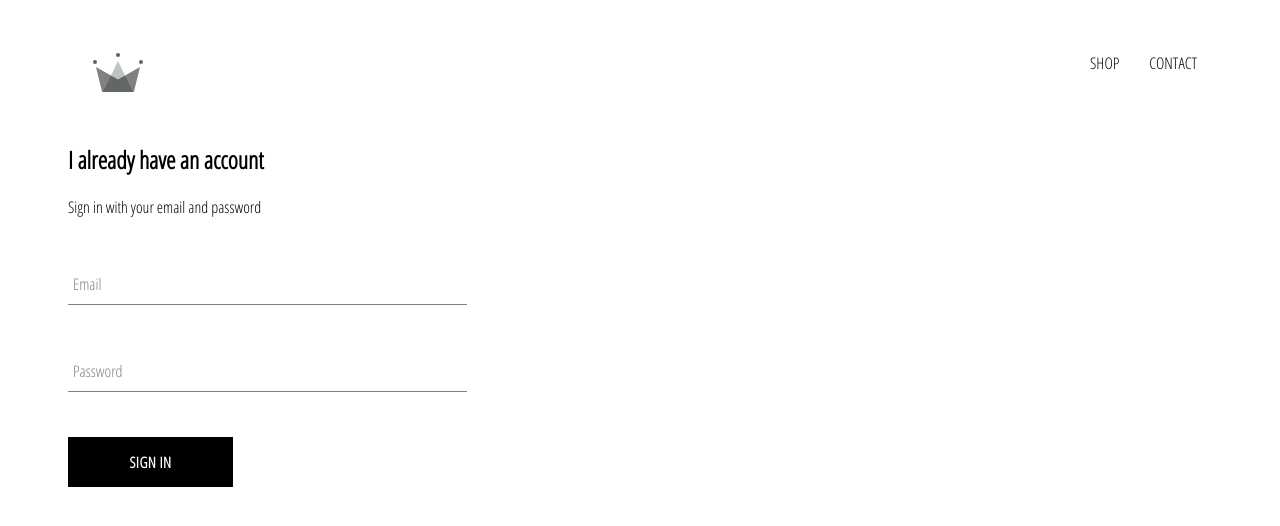
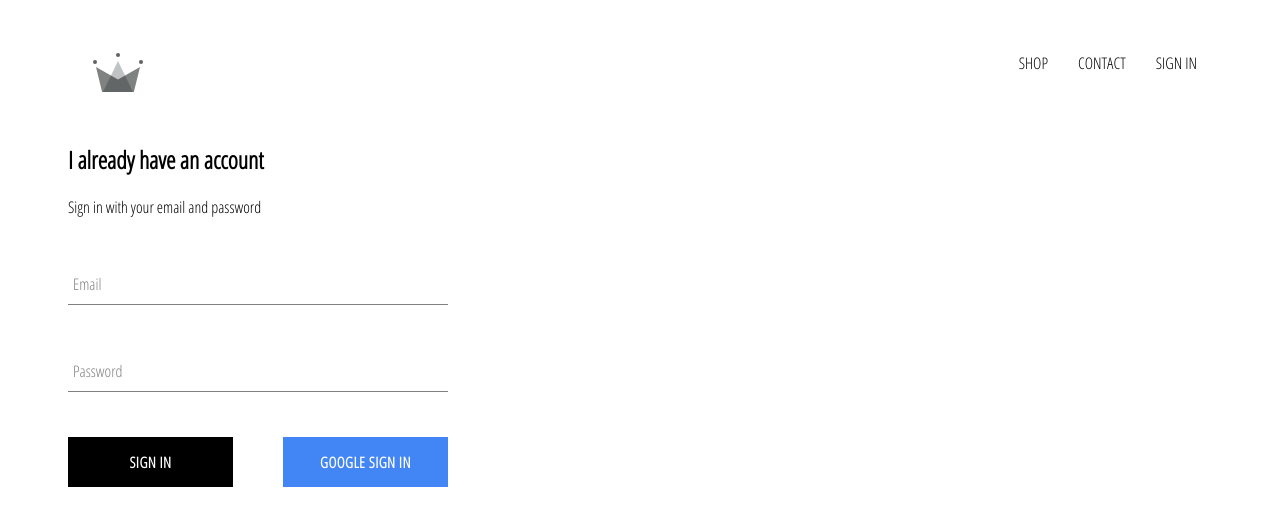
Before and after one commit to DarbhaRamesh/crown-clothing, a React (Create React App) app: page /signin in a window 1280 px wide. Shown: the top 526 px of the page. Built offline with nearby package versions, Linux system fonts and the light colour scheme; no server answers.

Commit message:
integrated google authentication with firebase

```diff
--- a/package.json
+++ b/package.json
@@ -6,6 +6,7 @@
     "@testing-library/jest-dom": "^4.2.4",
     "@testing-library/react": "^9.5.0",
     "@testing-library/user-event": "^7.2.1",
+    "firebase": "^7.15.4",
     "node-sass": "^4.14.1",
     "react": "^16.13.1",
     "react-dom": "^16.13.1",
--- a/src/App.css
+++ b/src/App.css
@@ -7,3 +7,7 @@ a{
    text-decoration: none;
    color: black;
 }
+
+*{
+   box-sizing: border-box;
+}
--- a/src/App.js
+++ b/src/App.js
@@ -1,4 +1,4 @@
-import React from 'react';
+import React, {Component} from 'react';
 import './App.css';
 import { Route, Switch } from 'react-router-dom';
 import Homepage from './page/homepage/homepage.component';
@@ -6,11 +6,37 @@ import ShopPage from './page/shop/shop.component';
 import Header from './components/header/header.component';
 import SignInAndSignUp from './page/sign-in-and-sign-up/sign-in-and-sign-up.component'
 
+import { auth } from './Firebase/firebase.util'
 
-const App = () =>{
+
+class App extends Component{
+    constructor(){
+        super()
+        this.state ={
+            currentUser:null
+        }
+
+    }
+
+    unSubscribeFromAuth = null;
+
+    componentDidMount(){
+        this.unSubscribeFromAuth = auth.onAuthStateChanged(user => {
+            this.setState({ currentUser:user });
+
+            console.log(user);
+        })
+    }
+
+    componentWillUnmount() {
+        this.unSubscribeFromAuth();
+    }
+
+
+    render(){
         return(
             <div>
-            <Header />
+                <Header currentUser={ this.state.currentUser }/>
                 <Switch>
                     <Route exact path='/' component = { Homepage }/>
                     <Route  path = '/signin' component ={ SignInAndSignUp } />
@@ -19,5 +45,6 @@ const App = () =>{
             </div>
         )
     }
+}
 
 export default App
--- /dev/null
+++ b/src/Firebase/firebase.util.js
@@ -0,0 +1,25 @@
+import firebase from 'firebase/app';
+import 'firebase/firestore';
+import 'firebase/auth';
+
+const config = {
+    apiKey: "AIzaSyBIyHutZ_-6ob8PKiGtr_l52uQbEd6R3-U",
+    authDomain: "crown-clothing-c1ded.firebaseapp.com",
+    databaseURL: "https://crown-clothing-c1ded.firebaseio.com",
+    projectId: "crown-clothing-c1ded",
+    storageBucket: "crown-clothing-c1ded.appspot.com",
+    messagingSenderId: "418697605162",
+    appId: "1:418697605162:web:2ef62a3a63996dc0989353",
+    measurementId: "G-P0VC9EEVD2"
+};
+
+firebase.initializeApp(config);
+
+export const auth = firebase.auth();
+export const firestore = firebase.firestore();
+
+const provider = new firebase.auth.GoogleAuthProvider();
+provider.setCustomParameters({ prompt : 'select_account'});
+export const signInWithGoogle = () => auth.signInWithPopup(provider);
+
+export default firebase;
--- a/src/components/custom-button/custom-button.component.jsx
+++ b/src/components/custom-button/custom-button.component.jsx
@@ -2,8 +2,10 @@ import React from 'react';
 
 import './custom-button.styles.scss';
 
-const CustomButton = ({children , ...otherProps}) => (
-    <button className='custom-button' {...otherProps}>
+const CustomButton = ({children, isGoogleSignIn, ...otherProps}) => (
+    <button
+    className={`${isGoogleSignIn ? 'google-sign-in' : ''} custom-button`}
+    {...otherProps}>
         {children}
     </button>
 )
--- a/src/components/custom-button/custom-button.styles.scss
+++ b/src/components/custom-button/custom-button.styles.scss
@@ -19,4 +19,14 @@
       color: black;
       border: 1px solid black;
     }
+
+    &.google-sign-in {
+      background-color: #4285f4;
+      color: white;
+
+      &:hover {
+        background-color: #357ae8;
+        border: none;
+      }
+    }
   }
--- a/src/components/header/header.component.jsx
+++ b/src/components/header/header.component.jsx
@@ -1,10 +1,11 @@
 import React from 'react';
 import { Link } from 'react-router-dom';
 
-import {ReactComponent as Logo} from '../../assets/logo.svg'
+import {ReactComponent as Logo} from '../../assets/logo.svg';
+import { auth } from '../../Firebase/firebase.util';
 import './header.styles.scss'
 
-const Header = () => (
+const Header = ({ currentUser}) => (
     <div className = 'header'>
         <Link className='logo-container' to='/'>
             <Logo className='logo' />
@@ -16,6 +17,15 @@ const Header = () => (
             <Link className='option' to='/contact'>
                 CONTACT
             </Link>
+
+            {
+                currentUser ?
+                    <div className='option' onClick={() => auth.signOut() }> SIGN OUT</div>
+                :
+                    <Link className='option' to='/signin'>
+                        SIGN IN
+                    </Link>
+            }
         </div>
     </div>
 )
--- a/src/components/header/header.styles.scss
+++ b/src/components/header/header.styles.scss
@@ -20,6 +20,7 @@
 
       .option {
         padding: 10px 15px;
+        cursor: pointer;
       }
     }
   }
--- a/src/components/sign-in/sign-in.component.jsx
+++ b/src/components/sign-in/sign-in.component.jsx
@@ -2,7 +2,8 @@ import React, {Component} from 'react';
 import './sign-in.styles.scss';
 
 import FormInput from '../form-input/form-input.component';
-import CustomButton from '../custom-button/custom-button.component'
+import CustomButton from '../custom-button/custom-button.component';
+import { signInWithGoogle } from '../../Firebase/firebase.util'
 
 
 class SignIn extends Component {
@@ -49,10 +50,16 @@ class SignIn extends Component {
                 label='Password'
                 required
                 />
+                <div className='buttons'>
+                    <CustomButton type ='submit'>
+                        Sign in
+                    </CustomButton>
 
-                <CustomButton type ='submit'>
-                    Sign in
-                </CustomButton>
+                    <CustomButton onClick = { signInWithGoogle } isGoogleSignIn>
+                        {' '}
+                        Google sign in {' '}
+                    </CustomButton>
+                </div>
                 </form>
 
 
--- a/src/components/sign-in/sign-in.styles.scss
+++ b/src/components/sign-in/sign-in.styles.scss
@@ -1,9 +1,14 @@
 .sign-in{
-    width: 30vw;
+    width: 380px;
     display: flex;
    flex-direction: column;
 
    .title{
        margin:10px 0;
    }
+
+   .buttons{
+       display: flex;
+       justify-content: space-between;
+   }
 }
```
Also changed, not shown: 1 other file (tests, documents, lock files or other folders). Lines whose indentation alone changed are shown as unchanged.
